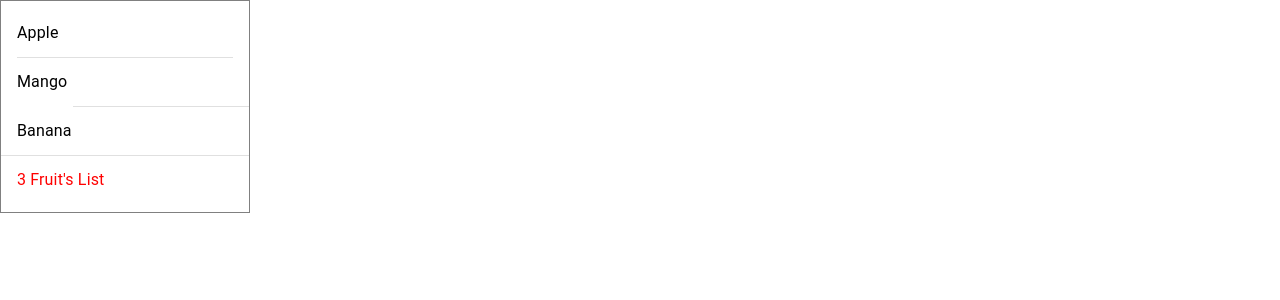
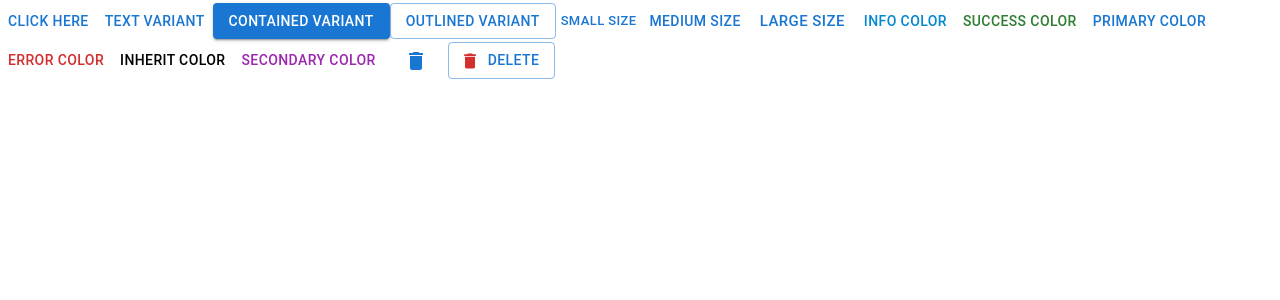
Before and after one commit to Emam-Bokhari/MUI, a React (Vite) app: page / in a window 1280 px wide. Shown: the top 300 px of the page. Built offline with nearby package versions, Linux system fonts and the light colour scheme.

Commit message:
Button * size * variant * color * icon button * icon with text button

```diff
--- a/src/App.jsx
+++ b/src/App.jsx
@@ -1,10 +1,10 @@
 import { Fragment } from "react";
-import DividerComponent from "./components/DataDisplay/DividerComponent";
+import ButtonComponent from "./components/Practice/Day-03/ButtonComponent";
 
 export default function App() {
   return (
     <Fragment>
-      <DividerComponent />
+      <ButtonComponent />
     </Fragment>
   );
 }
--- /dev/null
+++ b/src/components/Practice/Day-03/ButtonComponent.jsx
@@ -0,0 +1,35 @@
+import { Button } from "@mui/material";
+import { Fragment } from "react";
+import DeleteIcon from "@mui/icons-material/Delete";
+
+export default function ButtonComponent() {
+  return (
+    <Fragment>
+      {/* basic button */}
+      <Button>Click Here</Button>
+      {/* button variant */}
+      <Button variant="text">Text Variant</Button>
+      <Button variant="contained">Contained Variant</Button>
+      <Button variant="outlined">Outlined Variant</Button>
+      {/* button size */}
+      <Button size="small">Small Size</Button>
+      <Button size="medium">Medium Size</Button>
+      <Button size="large">Large Size</Button>
+      {/* button color */}
+      <Button color="info">Info Color</Button>
+      <Button color="success">Success Color</Button>
+      <Button color="primary">Primary Color</Button>
+      <Button color="error">Error Color</Button>
+      <Button color="inherit">Inherit Color</Button>
+      <Button color="secondary">Secondary Color</Button>
+      {/* icon button */}
+      <Button>
+        <DeleteIcon/>
+      </Button>
+      {/* icon with text button */}
+      <Button variant="outlined" startIcon={<DeleteIcon color="error" />} >
+         Delete
+      </Button>
+    </Fragment>
+  );
+}
```
